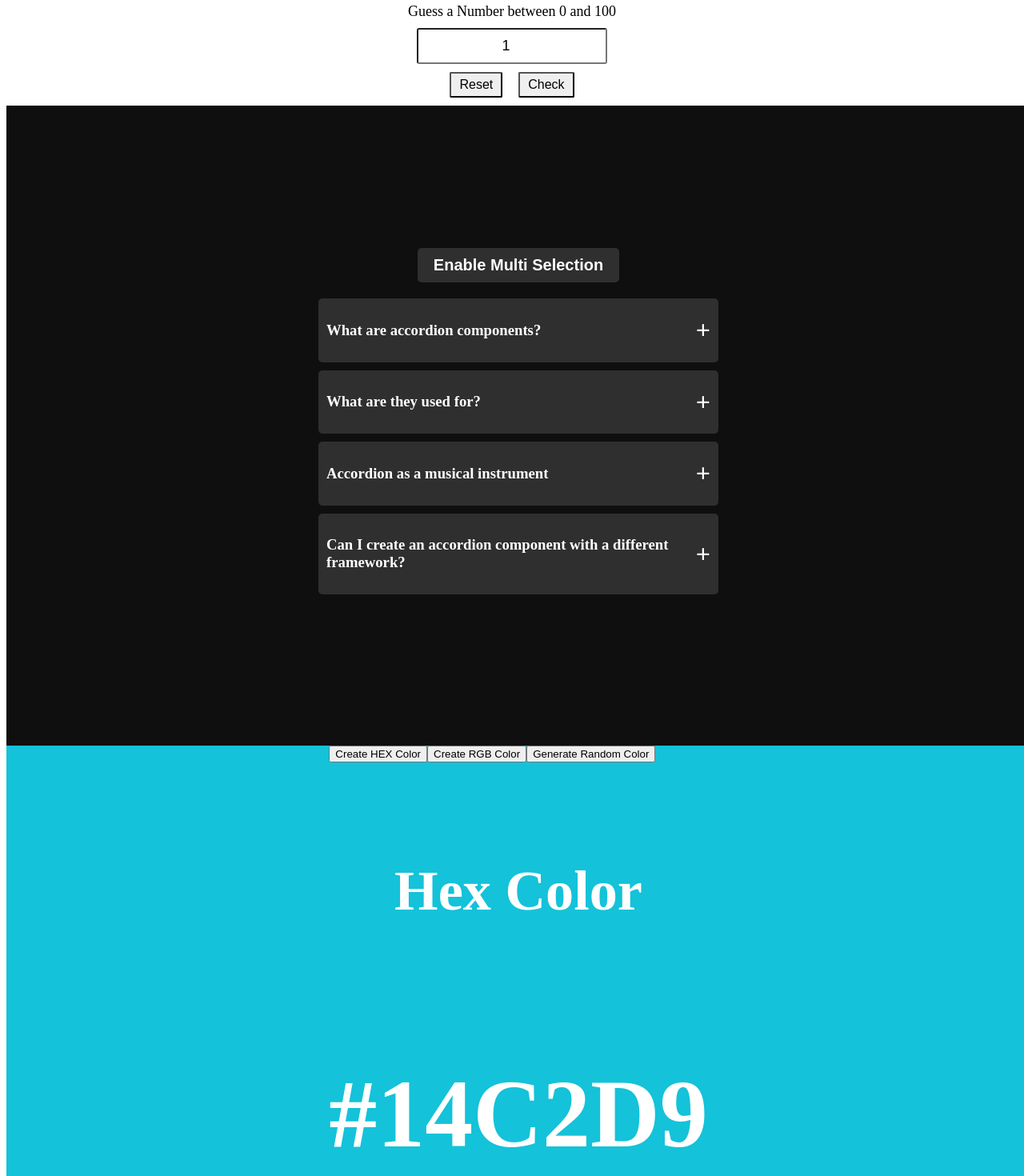
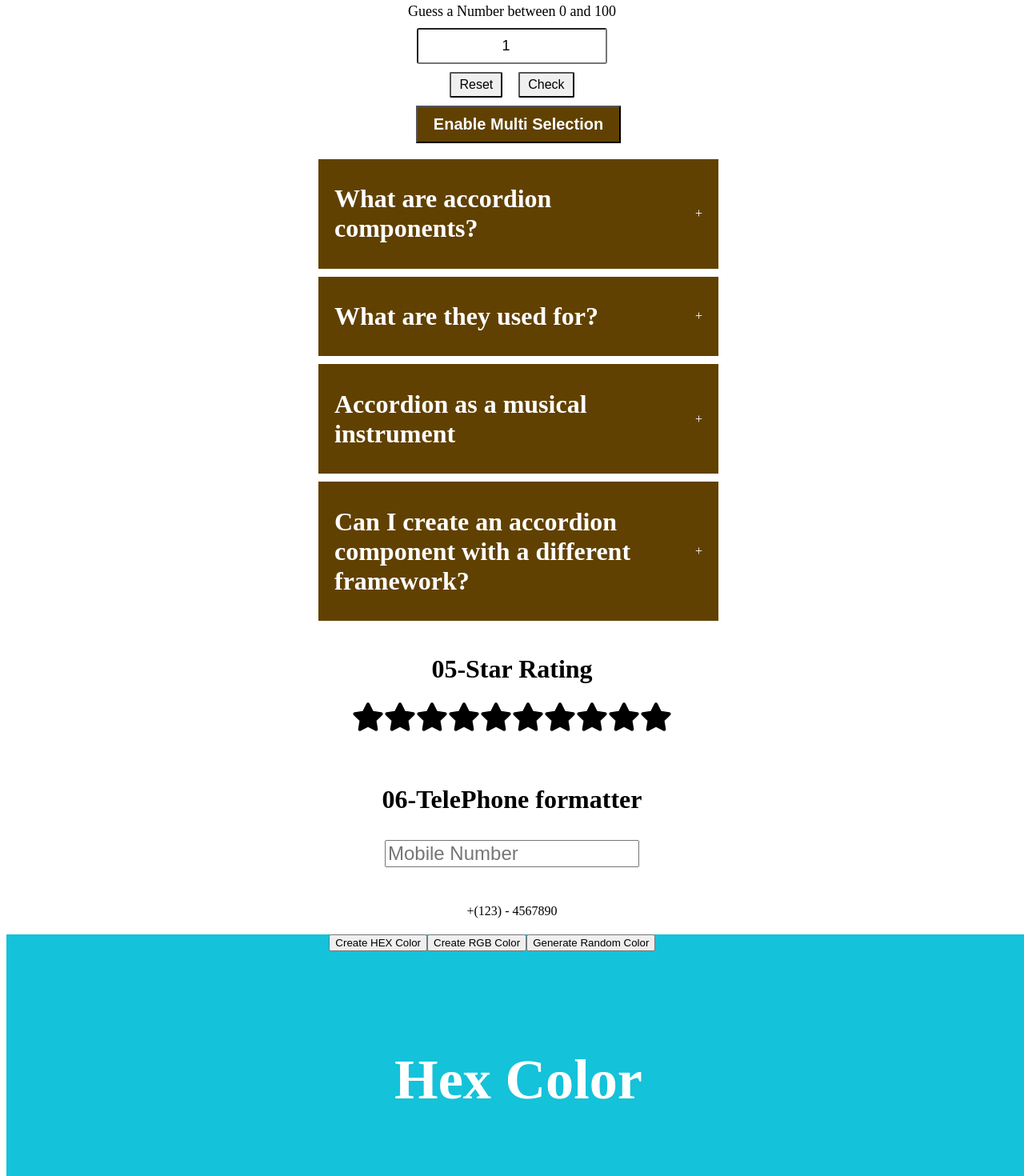
Before and after one commit to mishrasatyam28/react-mini-projects, a React (Vite) app: page / in a window 1280 px wide. Shown: the part 1100-2570 px from the top of the page at 80% size. Built offline with nearby package versions, Linux system fonts and the light colour scheme.

Commit message:
complete star-rating and telephone formatter

```diff
--- a/src/App.jsx
+++ b/src/App.jsx
@@ -1,11 +1,11 @@
-import { useState } from "react";
-import Accordian from "./components/accordian/Accordian";
-import RandomColor from "./components/random-color/RandomColor";
-import StarRating from "./components/star-rating/StarRating";
-import ImageSlider from "./components/image-slider/ImageSlider";
 import Counter from "./components/01counter/Counter";
 import ImageGallery from "./components/02Image-gallery/ImageGallery";
 import GuessNumber from "./components/03GuessNumber/GuessNumber";
+import Accordian from "./components/04Accordian/Accordian";
+import RandomColor from "./components/random-color/RandomColor";
+import ImageSlider from "./components/image-slider/ImageSlider";
+import StarRating from "./components/05start-rating";
+import TelephoneFormatter from "./components/06Telephone-formatter";
 
 function App() {
   return (
@@ -19,14 +19,19 @@ function App() {
       {/* 03GuessNumbet */}
       <GuessNumber />
 
-      {/* Accordian component */}
+
+      {/* 04Accordian */}
       <Accordian />
+
+      {/* 05Star-rating */}
+      <StarRating noOfStars={10} />
+
+      {/* 06Telephone Formatter */}
+      <TelephoneFormatter/>
 
       {/* Random Color Component */}
       <RandomColor />
 
-      {/* Star Rating */}
-      <StarRating noOfStars={10} />
 
       {/* Image slider component */}
 
--- /dev/null
+++ b/src/components/04Accordian/Accordian.jsx
@@ -0,0 +1,66 @@
+import React, { useState } from 'react'
+import data from './data';
+import './style.css'
+
+const Accordian = () => {
+  const [selected, setSelected] = useState(null);
+  const [enableMultiSelection, setEnableMultiSelection] = useState(false)
+  const[multiple, setMultiple] = useState([])
+
+  function handleSingleSelection(getCurrentId) {
+    setSelected(getCurrentId === selected ? null : getCurrentId);
+  }
+
+  function handleMultiSelection(getCurrentId) {
+    let cpyMultiple = [...multiple];
+    const findIndexOfCurrentId = cpyMultiple.indexOf(getCurrentId)
+    if (findIndexOfCurrentId === -1) {
+      cpyMultiple.push(getCurrentId)
+    } else {
+      cpyMultiple.splice(findIndexOfCurrentId,1)
+    }
+    setMultiple(cpyMultiple)
+  }
+
+  return (
+    <div className='acc-wrapper'>
+      <button onClick={()=>setEnableMultiSelection(!enableMultiSelection)}>Enable Multi Selection</button>
+      <div className="accordian">
+        {
+          data && data.length > 0 ?
+            data.map((dataItem) => (
+              <div className="item">
+                <div
+
+                  onClick={
+                    enableMultiSelection
+                      ? () => handleMultiSelection(dataItem.id)
+                      : () => handleSingleSelection(dataItem.id)
+                  }
+
+                  className="title">
+
+                <h1>{dataItem.question}</h1>
+                <span>+</span>
+                </div>
+                {enableMultiSelection
+                ? multiple.indexOf(dataItem.id) !== -1 && (
+                    <div className="acc-content ">{dataItem.answer}</div>
+                  )
+                : selected === dataItem.id && (
+                    <div className="acc-content ">{dataItem.answer}</div>
+                  )}
+                  {/* {
+                    selected === dataItem.id || multiple.indexOf(dataItem.id) !== -1 ?
+                      <div className="">{dataItem.answer}</div>:null
+                  } */}
+
+            </div>
+          )):null
+        }
+      </div>
+    </div>
+  )
+}
+
+export default Accordian
--- /dev/null
+++ b/src/components/04Accordian/style.css
@@ -0,0 +1,40 @@
+.acc-wrapper {
+  display: flex;
+  width: 100vw;
+  justify-content: center;
+  align-items: center;
+  flex-direction: column;
+  gap: 20px;
+}
+
+.acc-wrapper button {
+    padding: 10px 20px;
+    background: #614101;
+    color: #fff;
+    font-weight: bold;
+    font-size: 20px;
+    cursor: pointer;
+}
+
+.accordian {
+  width: 500px;
+}
+
+.item {
+  background: #614101;
+  margin-bottom: 10px;
+  padding: 10px 20px;
+}
+
+.title {
+  color: #ffffff;
+  display: flex;
+  justify-content: space-between;
+  align-items: center;
+  cursor: pointer;
+}
+
+.acc-content {
+  color: #ffffff;
+  height: auto;
+}
--- /dev/null
+++ b/src/components/05start-rating/index.jsx
@@ -0,0 +1,41 @@
+import React, { useState } from 'react'
+import { FaStar } from 'react-icons/fa'
+import './styles.css'
+
+const StarRating = ({ noOfStars=5 }) => {
+    const [rating, setRating] = useState(0)
+    const [hover, setHover] = useState(0)
+
+    function handleClick(getCurrentIndex) {
+        setRating(getCurrentIndex)
+    }
+    function handleMouseEnter(getCurrentIndex) {
+        setHover(getCurrentIndex)
+    }
+    function handleMouseLeave() {
+        setHover(rating)
+    }
+  return (
+      <div className='star-rating'>
+          <h1>05-Star Rating</h1>
+          <div className="">
+          {
+              [...Array(noOfStars)].map((_, index) => {
+                  index += 1;
+                  return <FaStar
+                      key={index}
+                      className={index <= (hover||rating)? 'active': 'inactive'}
+                      onClick={()=>handleClick(index)}
+                      onMouseEnter={ ()=>handleMouseEnter(index)}
+                      onMouseLeave={()=>handleMouseLeave() }
+                      size={40}
+                  />
+            })
+        }
+          </div>
+
+    </div>
+  )
+}
+
+export default StarRating
--- /dev/null
+++ b/src/components/05start-rating/styles.css
@@ -0,0 +1,18 @@
+.star-rating{
+    margin: auto;
+    width: 90vw;
+    display: flex;
+    flex-direction: column;
+    align-items: center;
+    justify-content: center;
+    padding: 10px 20px;
+}
+
+.active{
+    color: #fff700;
+}
+
+
+.inactive{
+    color: #000;
+}
--- /dev/null
+++ b/src/components/06Telephone-formatter/index.jsx
@@ -0,0 +1,39 @@
+import React, { useState } from 'react'
+
+const TelephoneFormatter = () => {
+    const [phoneValue, setPhoneValue] = useState("")
+
+    const getStringWithNumberOnly = (str) => {
+        return [...str].filter((v) => Number.isInteger(+v) && v !== " ").join("")
+    }
+
+    function formatString(e) {
+        const numStr = getStringWithNumberOnly(e.target.value)
+
+        setPhoneValue(
+            numStr.length > 3 ? " +(" + numStr.substring(0,3) + ") - " + numStr.substring(3)  : numStr
+        )
+    }
+
+  return (
+      <div className='container'>
+          <h1 className="">06-TelePhone formatter</h1>
+          <input
+              type="tel"
+              id="phone"
+              placeholder='Mobile Number'
+              maxLength={16}
+              autoComplete='off'
+              style={{fontSize:"1.5rem",marginBottom:"1rem"}}
+              value={phoneValue}
+              onChange={formatString}
+          />
+
+          <div className="" style={{margin:"20px"}}>
+          <label htmlFor="phone">+(123) - 4567890</label>
+          </div>
+    </div>
+  )
+}
+
+export default TelephoneFormatter
--- a/src/components/accordian/Accordian.jsx
+++ /dev/null
@@ -1,61 +0,0 @@
-import React, { useState } from "react";
-import "./style.css";
-import data from "./data";
-// single selection
-// multiple selection
-
-const Accordian = () => {
-  const [selected, setSelected] = useState(null);
-  const [enableMultiSelected, setEnableMultiSelected] = useState(false);
-  const [multiple, setMutiple] = useState([]);
-
-  const handleSingleSelection = (getCurrentId) => {
-    // console.log(getcurrentId);
-    setSelected(getCurrentId === selected ? null : getCurrentId);
-  };
-
-  const handleMultiSelection = (getCurrentId) => {
-    let cpyMutiple = [...multiple];
-    const findIndexOfCurrentId = cpyMutiple.indexOf(getCurrentId);
-
-    if (findIndexOfCurrentId === -1) cpyMutiple.push(getCurrentId);
-    else cpyMutiple.splice(findIndexOfCurrentId, 1);
-    setMutiple(cpyMutiple);
-  };
-
-  return (
-    <div className="wrapper">
-      <button onClick={() => setEnableMultiSelected(!enableMultiSelected)}>
-        Enable Multi Selection
-      </button>
-      <div className="accordian">
-        {data && data.length > 0 ? (
-          data.map((dataItem) => (
-            <div className="item">
-              <div
-                onClick={
-                  enableMultiSelected
-                    ? () => handleMultiSelection(dataItem.id)
-                    : () => handleSingleSelection(dataItem.id)
-                }
-                className="title"
-              >
-                <h3>{dataItem.question}</h3>
-                <span>{selected === dataItem.id ? "-" : "+"}</span>
-              </div>
-              {selected === dataItem.id ||
-              multiple.indexOf(dataItem.id) !== -1 ? (
-                <div className="content">{dataItem.answer}</div>
-              ) : null}
-            </div>
-          ))
-        ) : (
-          <div>No data found!</div>
-        )}
-      </div>
-    </div>
-  );
-};
-
-export default Accordian;
-// 21
--- a/src/components/accordian/style.css
+++ /dev/null
@@ -1,56 +0,0 @@
-.wrapper {
-  background-color: #0f0f0f;
-  display: flex;
-  height: 100vh;
-  width: 100vw;
-  justify-content: center;
-  align-items: center;
-  /* muti selection */
-  flex-direction: column;
-  gap: 20px;
-}
-
-.wrapper button {
-  padding: 10px 20px;
-  background-color: #2f2f2f;
-  font-weight: bold;
-  font-size: 20px;
-  color: #fff;
-  border-radius: 5px;
-  border: none;
-  cursor: pointer;
-}
-
-button:hover {
-  background: #fff;
-  color: #000;
-}
-
-.accordian {
-  width: 500px;
-}
-
-.item {
-  background: #2f2f2f;
-  margin-bottom: 10px;
-  padding: 10px 10px;
-  border-radius: 5px;
-}
-
-.title {
-  color: #ffffff;
-  display: flex;
-  justify-content: space-between;
-  align-items: center;
-  cursor: pointer;
-}
-
-.content {
-  color: #fff;
-  height: auto;
-}
-
-span {
-  font-size: 2rem;
-  font-weight: 600;
-}
--- a/src/components/star-rating/StarRating.jsx
+++ /dev/null
@@ -1,45 +0,0 @@
-import React, { useState } from "react";
-import { FaStar } from "react-icons/fa";
-
-import "./styles.css";
-
-const StarRating = ({ noOfStars = 5 }) => {
-  const [rating, setRating] = useState(0);
-  const [hover, setHover] = useState(0);
-
-  function handleClick(getCurrentIndex) {
-    setRating(getCurrentIndex);
-  }
-
-  function handleMouseEnter(getCurrentIndex) {
-    setHover(getCurrentIndex);
-  }
-
-  function handleMouseLeave() {
-    setHover(rating);
-  }
-
-  return (
-    <div className="star-rating">
-      <h1>Star Rating</h1>
-      <div>
-        {[...Array(noOfStars)].map((_, index) => {
-          index += 1;
-
-          return (
-            <FaStar
-              key={index}
-              className={index <= (hover || rating) ? "active" : "inactive"}
-              onClick={() => handleClick(index)}
-              onMouseMove={() => handleMouseEnter(index)}
-              onMouseLeave={() => handleMouseLeave()}
-              size={40}
-            />
-          );
-        })}
-      </div>
-    </div>
-  );
-};
-
-export default StarRating;
--- a/src/components/star-rating/styles.css
+++ /dev/null
@@ -1,14 +0,0 @@
-.active {
-  color: #fff700;
-}
-.inactive {
-  color: #000;
-}
-
-.star-rating {
-  display: flex;
-  flex-direction: column;
-  justify-content: center;
-  align-items: center;
-  gap: 20px;
-}
```
Also changed, not shown: src/components/04Accordian/data.js (renamed from src/components/accordian/data.js).
